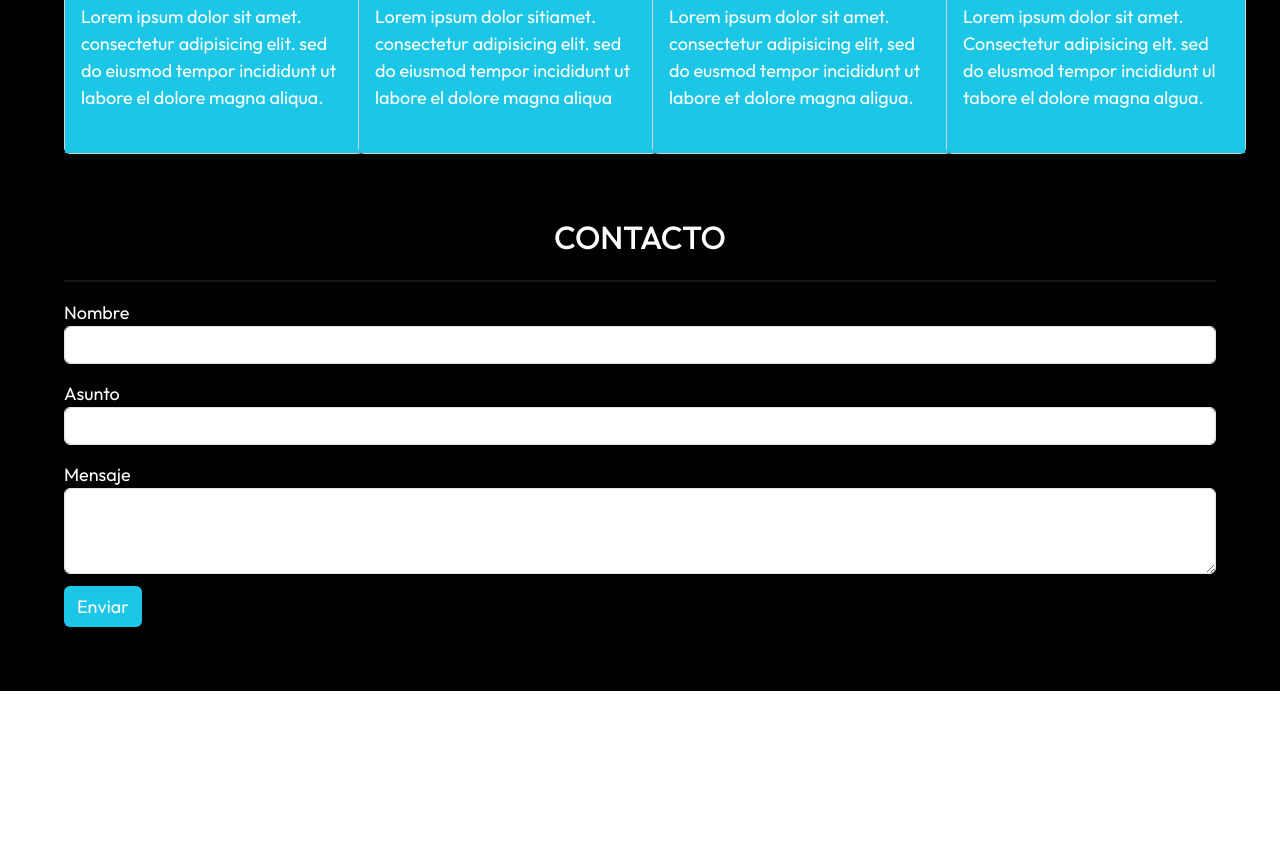
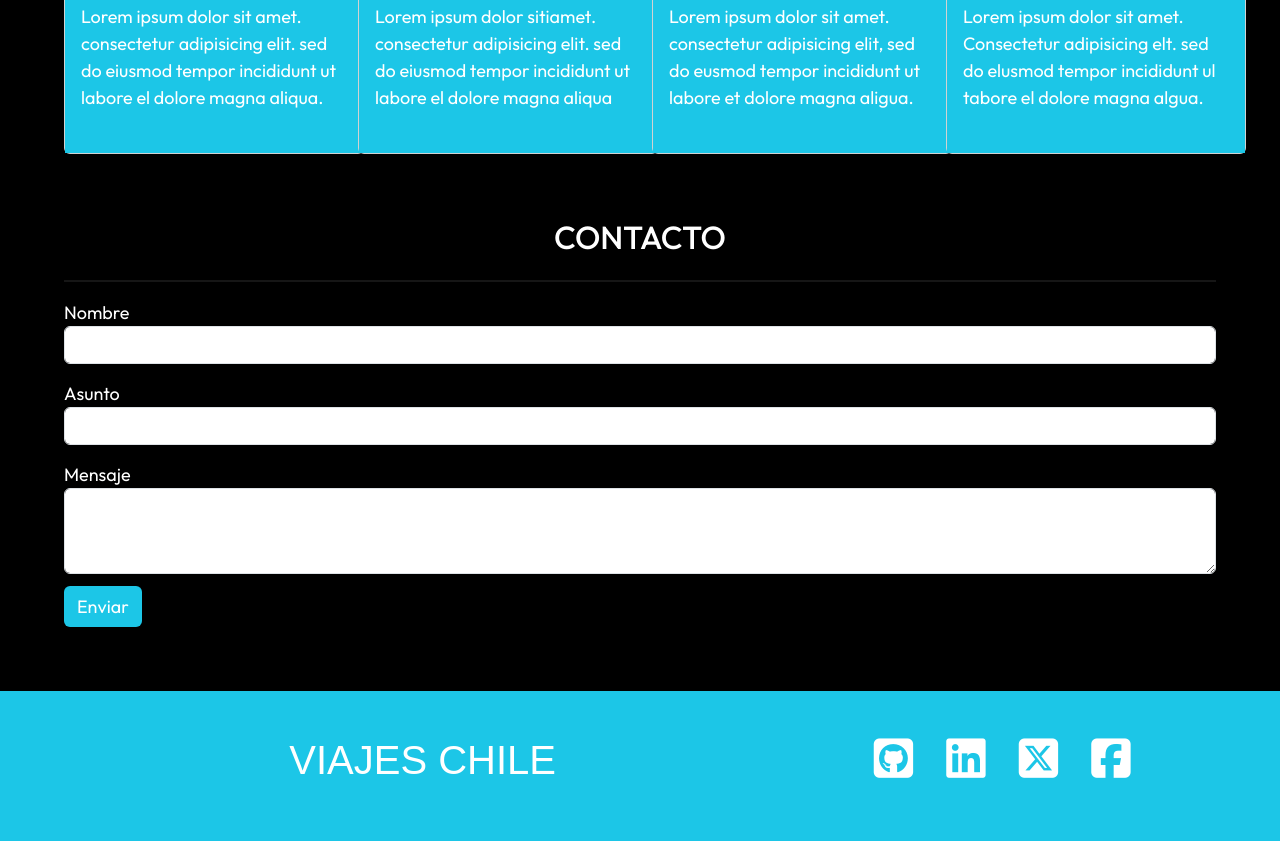
Before and after one commit to andrexrex/viajes-chile, a plain HTML site: page index.html in a window 1280 px wide. Shown: the part 1981-2822 px from the top of the page. Before the commit the page ends 2672 px from the top, so only its background shows below. Drawn offline with nearby package versions, Linux system fonts and the light colour scheme; a web font is replaced by a local one.

Commit message:
Se agrega footer
Se agrega footer con los icons respectivos

```diff
--- a/index.html
+++ b/index.html
@@ -192,6 +192,38 @@
             </form>
         </section>
 
+        <footer id="box5">
+            <div class="row">
+                <div class="col-8">
+                    <h2 class="logo-font">VIAJES CHILE</h2>
+                </div>
+                <div class="col-4">
+                    <div class="row">
+                        <div class="col-2">
+                            <a href="https://github.com/" target="_blank">
+                                <i class="fa-brands fa-square-github"></i>
+                            </a>
+                        </div>
+                        <div class="col-2">
+                            <a href="https://cl.linkedin.com/" target="_blank">
+                                <i class="fa-brands fa-linkedin"></i>
+                            </a>
+                        </div>
+                        <div class="col-2">
+                            <a href="https://twitter.com/" target="_blank">
+                                <i class="fa-brands fa-square-x-twitter"></i>
+                            </a>
+                        </div>
+                        <div class="col-2">
+                            <a href="https://www.facebook.com/" target="_blank">
+                                <i class="fa-brands fa-square-facebook"></i>
+                            </a>
+                        </div>
+                    </div>
+                </div>
+            </div>
+        </footer>
+
     </div>
 
     <!--J Query-->
```
